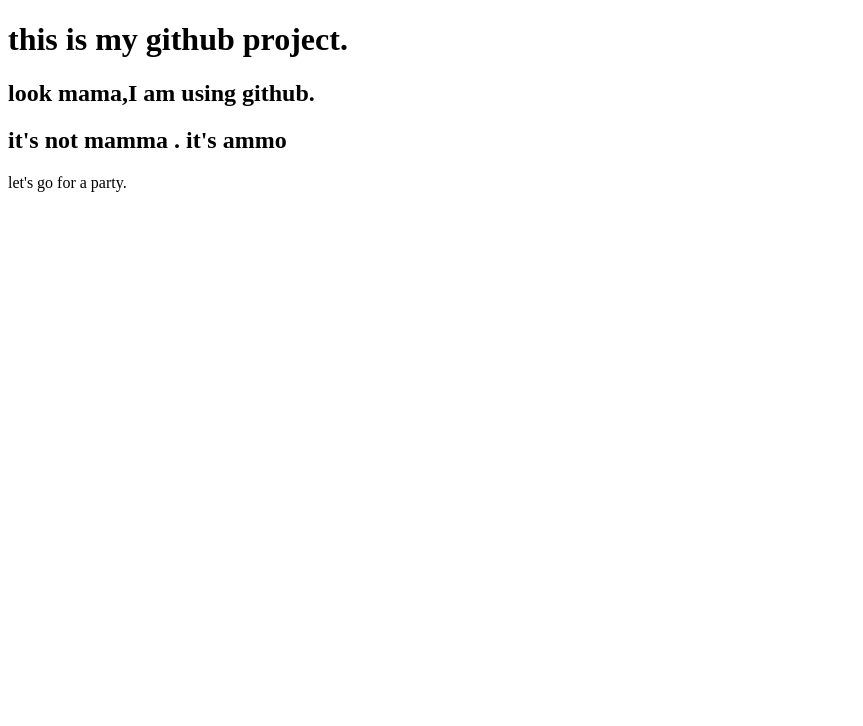
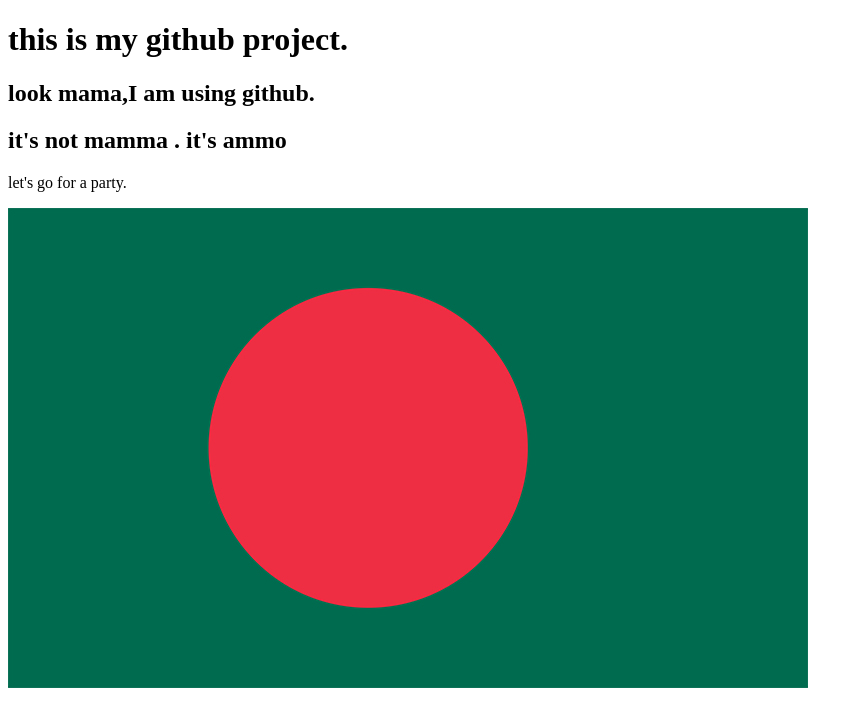
Before and after one commit to numaan119/my-first-website, a plain HTML site: page index.html in a window 1280 px wide. Shown: the whole page, without its empty margins (0-863 px from the left). Drawn offline with Linux system fonts and the light colour scheme.

Commit message:
i have added a image

```diff
--- a/index.html
+++ b/index.html
@@ -13,5 +13,6 @@
     <h2>look mama,I am using github.</h2>
     <h2>it's not mamma . it's ammo</h2>
     <p>let's go for a party.</p>
+    <img src="flag.jpg" alt="this is the flag of bangladesh">
 </body>
 </html>
```
Also changed, not shown: flag.jpg (added).
